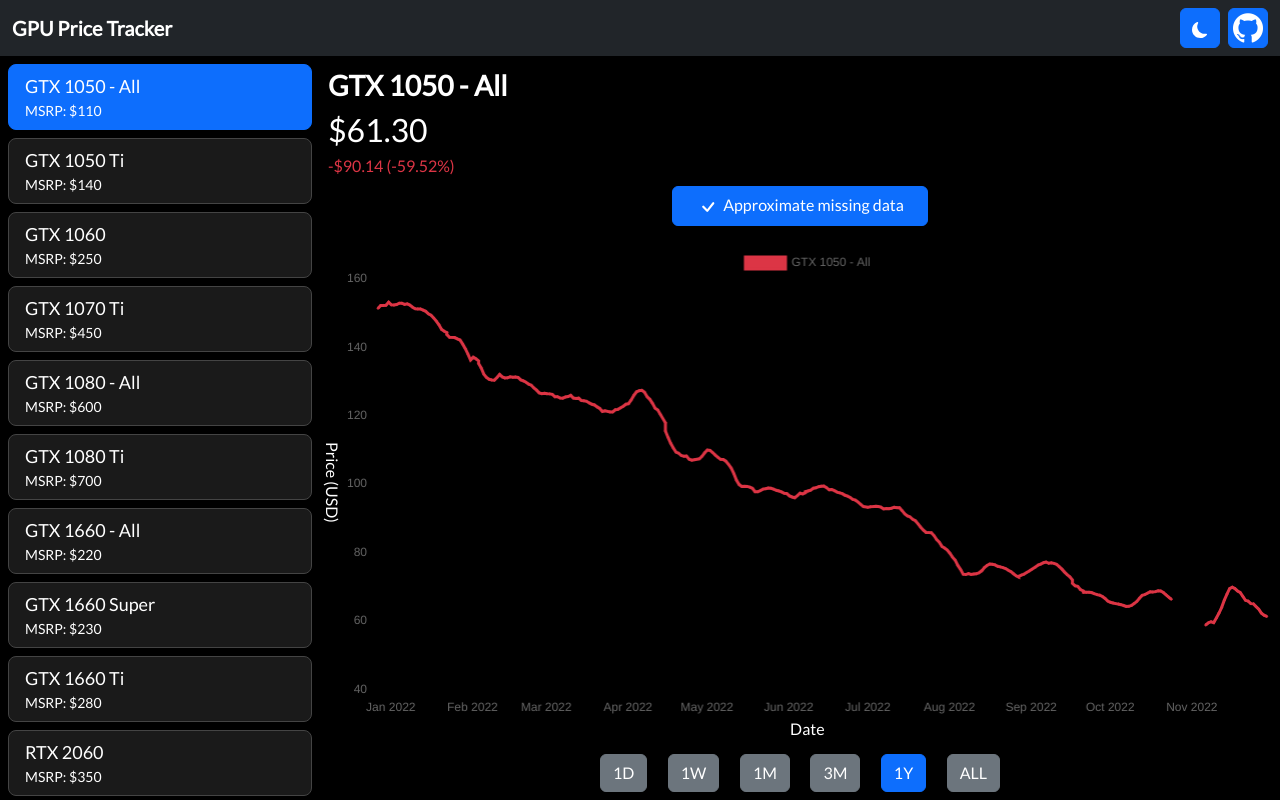
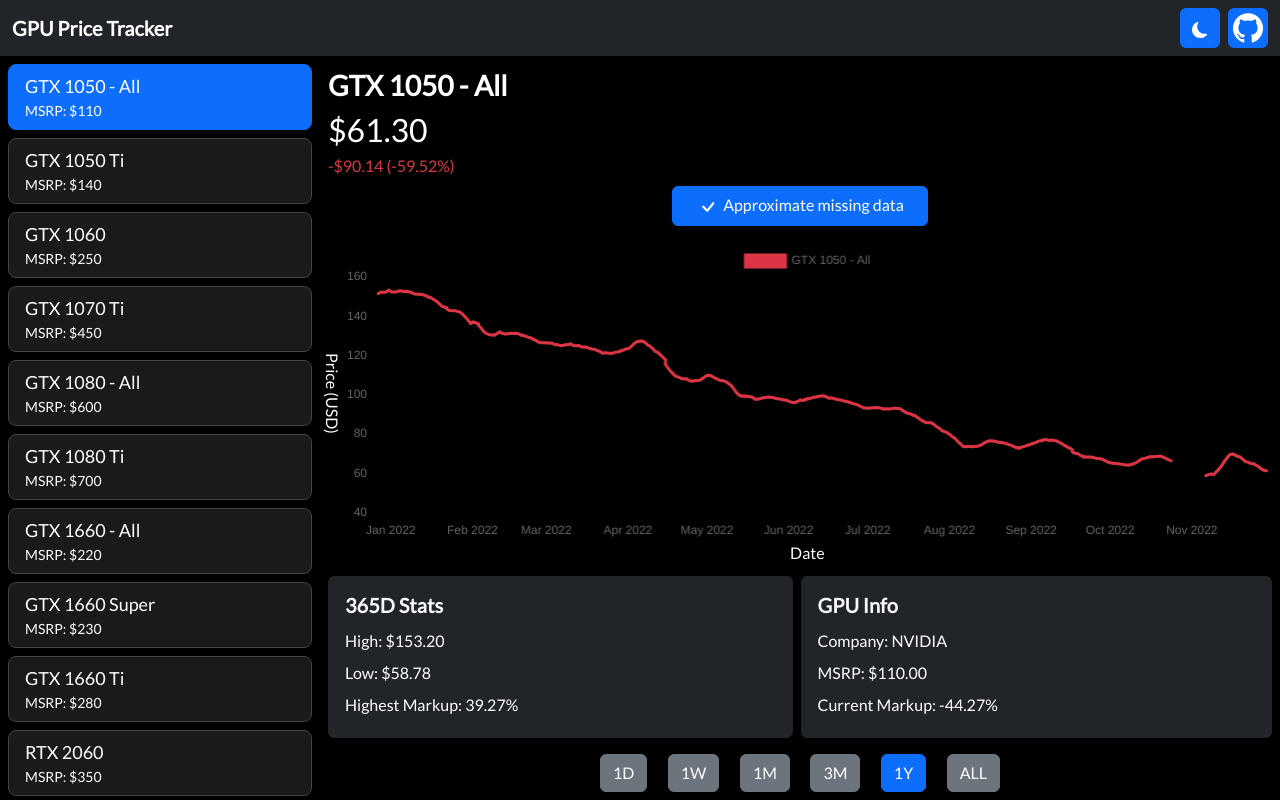
Before and after one commit to noahsadir/gpuprices-v2, a React (Create React App) app in the folder react_app/: page / in a window 1280 px wide. Built offline with nearby package versions, Linux system fonts and the light colour scheme; no server answers.

Commit message:
implement stats cards

```diff
--- a/react_app/src/App.tsx
+++ b/react_app/src/App.tsx
@@ -10,6 +10,7 @@
 import ToggleButtonGroup from 'react-bootstrap/ToggleButtonGroup';
 import ToggleButton from 'react-bootstrap/Button';
 import Spinner from 'react-bootstrap/Spinner';
+import Card from 'react-bootstrap/Card';
 
 import { Check, ArrowLeftShort, Moon, MoonFill } from 'react-bootstrap-icons';
 
@@ -88,7 +89,7 @@
     <div className="App" data-theme={theme} style={{display: 'flex', flexFlow: 'column'}}>
       <Toolbar didSelect={didSelect} theme={theme} onBackClick={handleBackClick} onThemeChange={(newTheme: string) => setTheme(newTheme)}/>
       {didLoad ? (
-        <MainContent onListSelect={handleListSelect} didSelect={didSelect}/>
+        <MainContent theme={theme} onListSelect={handleListSelect} didSelect={didSelect}/>
       ) : (
         <div style={{display: 'flex', flexGrow: 1, flexBasis: 0}}>
           <div style={{display: 'flex', flexGrow: 1}}></div>
@@ -155,7 +156,7 @@
     priceDataset = granularData;
   }
 
-  prices = getMovingAverage(formatPriceData(priceDataset, selectedListItem, dayCount, 86400000, approximateMissing), 12);
+  prices = getMovingAverage(formatPriceData(priceDataset, selectedListItem, dayCount, (dayCount <= 30 ? 3600000 : 86400000), approximateMissing), 12);
   priceSummary = getPriceSummary(prices);
 
   if (priceSummary.change >= 0) {
@@ -256,7 +257,6 @@
             </Button>
             <div style={{flexGrow: 1}}></div>
           </div>
-
         </div>
         <div style={{flexGrow: 1, flexBasis: 1, display: 'flex'}}>
           <div style={{flex: "1 0 0", display: "flex", flexFlow: "column"}}>
@@ -273,6 +273,29 @@
             <div style={{flex: "1 0 0"}}/>
           </div>
           <div style={{flex: "1 0 0"}}/>
+        </div>
+        <div style={{display: 'flex', flexGrow: 0, margin: 8}}>
+          <Card style={{flexGrow: 1}} bg={props.theme} border={props.theme} text={(props.theme == "light") ? "dark" : "light"}>
+            <Card.Body>
+              <Card.Title style={{fontWeight: 800}}>{(dayCount == 3650) ? "All Time Stats" : (dayCount + "D Stats")}</Card.Title>
+              <Card.Text>
+                <p style={{margin: 0, padding: 4, paddingLeft: 0}}>{"High: $" + priceSummary.high.toFixed(2)}</p>
+                <p style={{margin: 0, padding: 4, paddingLeft: 0}}>{"Low: $" + priceSummary.low.toFixed(2)}</p>
+                <p style={{margin: 0, padding: 4, paddingLeft: 0}}>{"Highest Markup: " + (((priceSummary.high / itemDisplayInfo[selectedListItem].msrp) - 1) * 100).toFixed(2) + "%"}</p>
+              </Card.Text>
+            </Card.Body>
+          </Card>
+          <div style={{margin: 0, padding: 0, width: 8, flexGrow: 0}}></div>
+          <Card style={{flexGrow: 1}} bg={props.theme} border={props.theme} text={(props.theme == "light") ? "dark" : "light"}>
+            <Card.Body>
+              <Card.Title style={{fontWeight: 800}}>GPU Info</Card.Title>
+              <Card.Text>
+                <p style={{margin: 0, padding: 4, paddingLeft: 0}}>{"Company: " + itemDisplayInfo[selectedListItem].company.toUpperCase()}</p>
+                <p style={{margin: 0, padding: 4, paddingLeft: 0}}>{"MSRP: $" + itemDisplayInfo[selectedListItem].msrp.toFixed(2)}</p>
+                <p style={{margin: 0, padding: 4, paddingLeft: 0}}>{"Current Markup: " + (((priceSummary.latest / itemDisplayInfo[selectedListItem].msrp) - 1) * 100).toFixed(2) + "%"}</p>
+              </Card.Text>
+            </Card.Body>
+          </Card>
         </div>
         <div style={{display: 'flex', margin: 8}}>
           <div style={{flexGrow: 1, flexBasis: 0}}></div>
```
Also changed, not shown: 1 other file (tests, documents, lock files or other folders).
